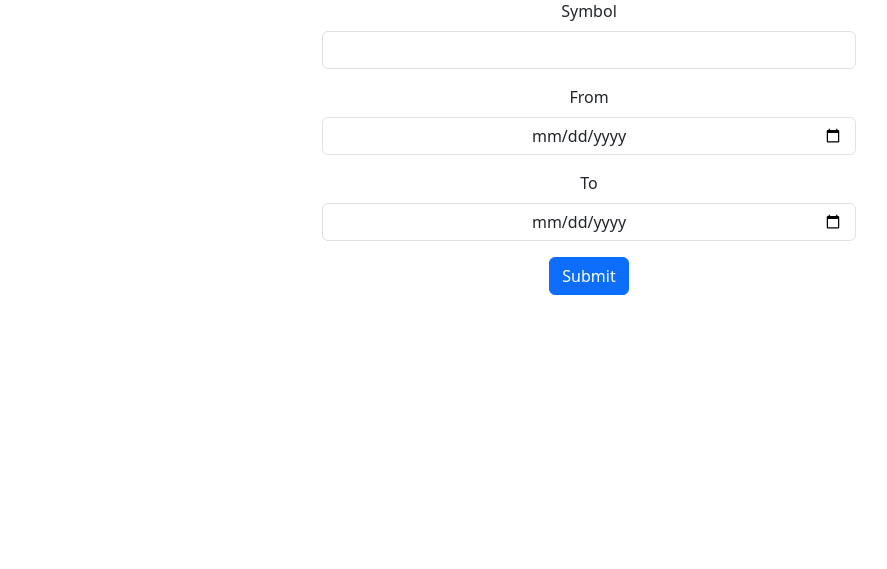
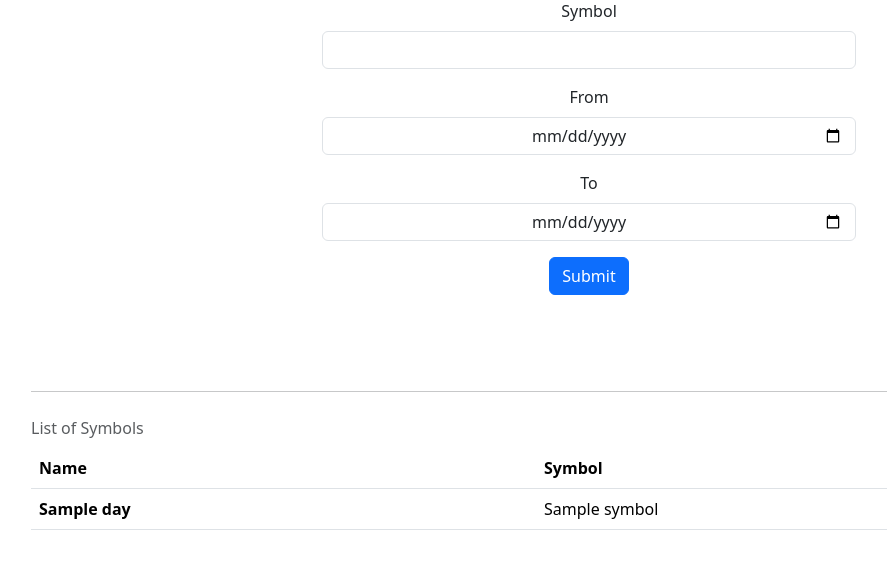
Before and after one commit to masonk16/stock-market-data, a Flask app: page / in a window 1280 px wide. Shown: the part 163-732 px from the top of the page, without its empty margins (51-938 px from the left). Run offline with Flask 2, Linux system fonts and the light colour scheme; a database or web service that is not in the repository returns one stand-in record (values such as "Sample title"); data that the repository does not hold is empty; some libraries are stand-ins or nearby versions.

Commit message:
Add list of symbols to homepage.

```diff
--- a/app.py
+++ b/app.py
@@ -39,7 +39,9 @@ def index():
         date_to = form.date_to.data
         return redirect(f"/stock_data/{symbol}/{date_from}/{date_to}")
 
-    return render_template("index.html", form=form)
+    response = requests.get(f'http://api.marketstack.com/v1/tickers?access_key={API_ACCESS_KEY}')
+    symbols = response.json()['data']
+    return render_template("index.html", form=form, symbols=symbols)
 
 
 @app.route("/stock_data/<symbol>/<date_from>/<date_to>")
--- a/templates/index.html
+++ b/templates/index.html
@@ -21,5 +21,24 @@
             </form>
         </div>
     </div>
+    <hr>
+    <div class="table-responsive">
+    <table class="table caption-top">
+      <caption>List of Symbols</caption>
+      <thead>
+        <tr>
+          <th scope="col">Name</th>
+          <th scope="col">Symbol</th>
+        </tr>
+      </thead>
+      <tbody>
+      {% for symbol in symbols %}
+        <tr>
+          <th scope="row">{{ symbol.name }}</th>
+          <td>{{ symbol.symbol }}</td>
+        </tr>
+        {% endfor %}
+    </table>
+</div>
 </div>
 {% endblock %}
```
